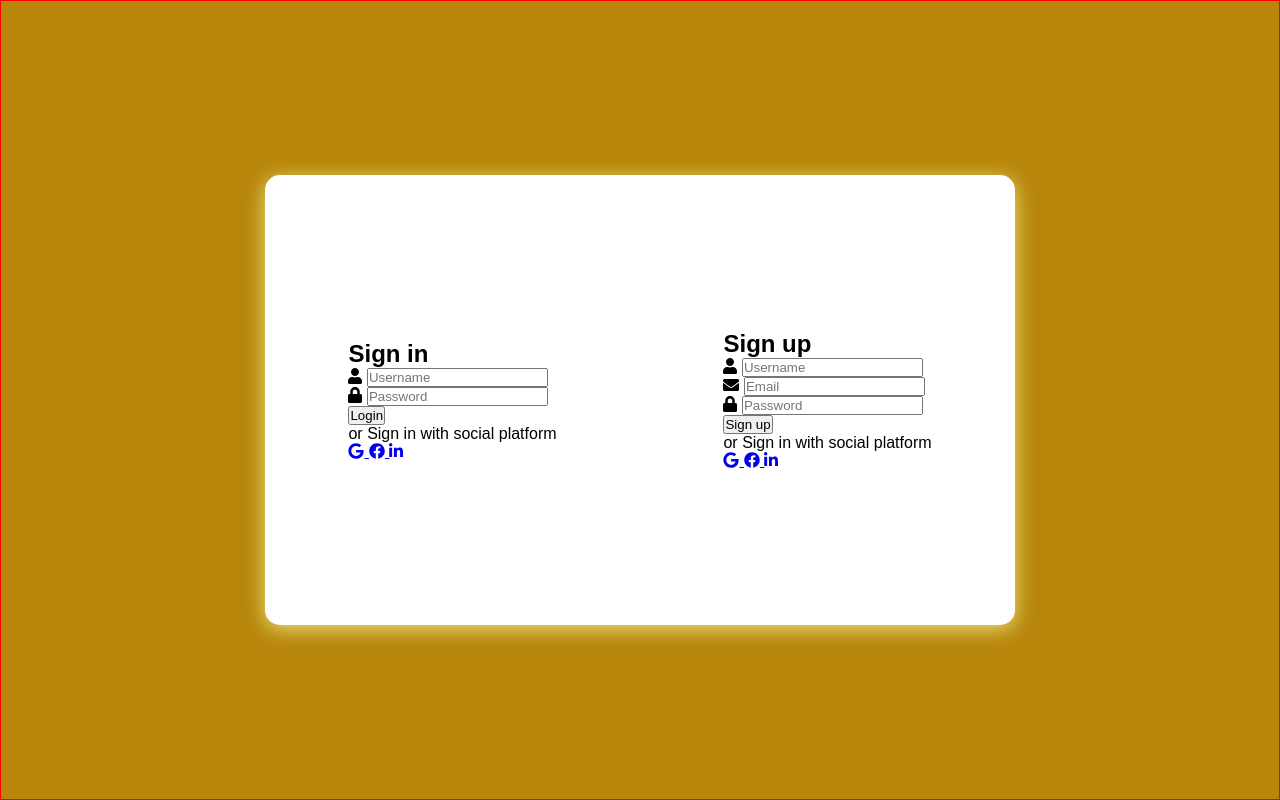
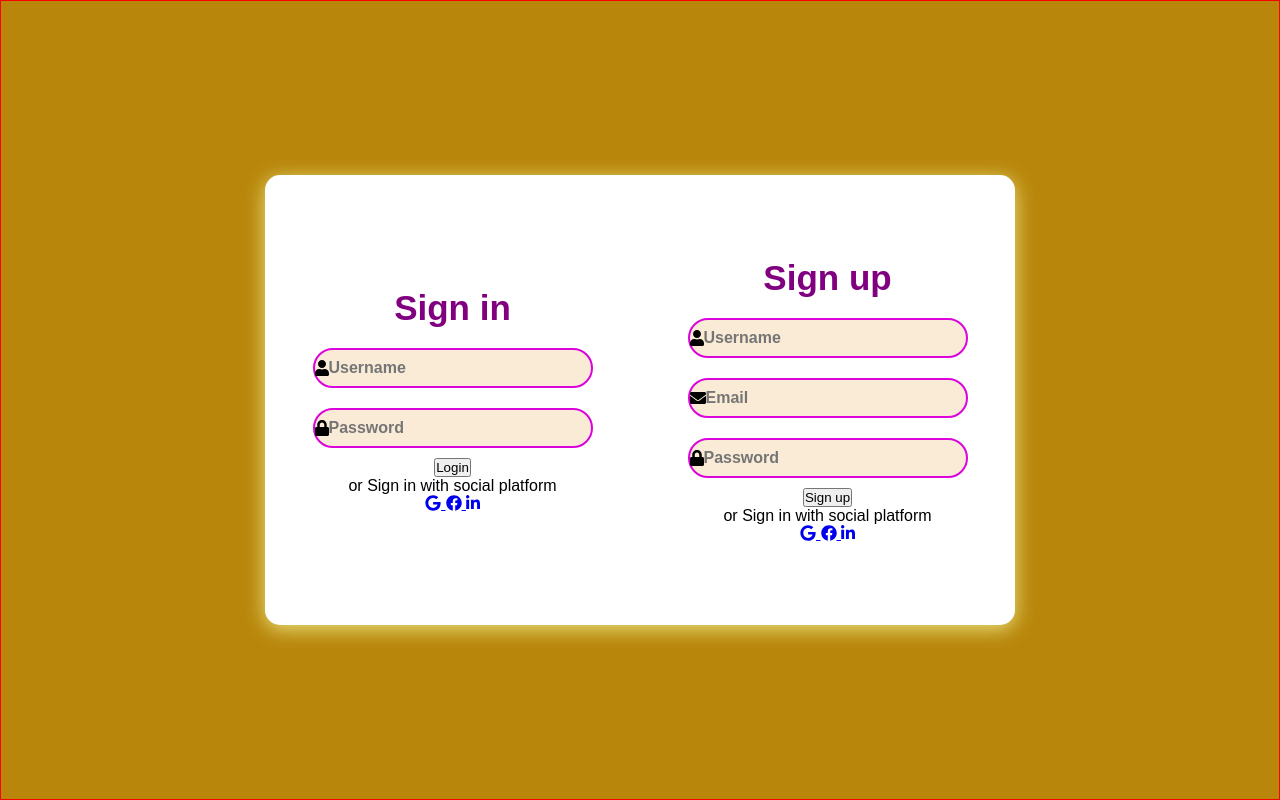
Before and after one commit to KoheliAkter/Loginpage, a plain HTML site: page loginpage-2/login page-2.html in a window 1280 px wide. Drawn offline with Linux system fonts and the light colour scheme.

Commit message:
working on css file

```diff
--- a/login page-2.css
+++ /dev/null
@@ -1,36 +0,0 @@
-*{
-    margin: 0;
-    padding: 0;
-    box-sizing: border-box;
-    font-family: Poppins,sans-serif;
-}
-
-body{
-    display: flex;
-    align-items: center;
-    justify-content: center;
-    min-height: 100vh;
-    background-color: darkgoldenrod;
-    border: 1px solid red;
-
-}
-
-.container{
-    position: relative;
-    height: 450px;
-    width: 750px;
-    background-color: white;
-    border-radius: 15px;
-    box-shadow: 0 4px 20px 0 rgb(234, 227, 126)
-}
-
-.Singin-Signup{
-    position: absolute;
-    top: 0;
-    left: 0;
-    height: 100%;
-    width: 100%;
-    display: flex;
-    align-items: center;
-    justify-content: space-around;
-}
--- /dev/null
+++ b/loginpage-2/login page-2.css
@@ -0,0 +1,82 @@
+*{
+    margin: 0;
+    padding: 0;
+    box-sizing: border-box;
+    font-family: Poppins,sans-serif;
+}
+
+body{
+    display: flex;
+    align-items: center;
+    justify-content: center;
+    min-height: 100vh;
+    background-color: darkgoldenrod;
+    border: 1px solid red;
+
+}
+
+.container{
+    position: relative;
+    height: 450px;
+    width: 750px;
+    background-color: white;
+    border-radius: 15px;
+    box-shadow: 0 4px 20px 0 rgb(234, 227, 126)
+}
+
+.Singin-Signup{
+    position: absolute;
+    top: 0;
+    left: 0;
+    height: 100%;
+    width: 100%;
+    display: flex;
+    align-items: center;
+    justify-content: space-around;
+}
+
+form{
+    display: flex;
+    align-items: center;
+    justify-content: center;
+    flex-direction: column;
+    width: 40%;
+    min-width: 280px;
+    padding: 0 10px;
+}
+
+.title{
+    font-size: 35px;
+    margin-bottom: 10px;
+    color:purple;
+}
+
+.input-field{
+    width: 100%;
+    height: 40px;
+    background-color: antiquewhite;
+    margin: 10px 0;
+    border: 2px solid rgb(219, 5, 219);
+    border-radius: 50px;
+    display: flex;
+    align-items: center;
+}
+
+.input-field i{
+    flex: 1;
+    text-align: center;
+    font-size: 18px;
+    color: darkgray;
+
+}
+
+.input-field input{
+    flex: 5;
+    background: none;
+    border: none;
+    outline: none;
+    width: 100%;
+    font-weight: 600;
+    font-size: 16px;
+    color: blue;
+}
```
Also changed, not shown: loginpage-2/login page-2.html (renamed from login page-2.html, +1 -1 lines).
